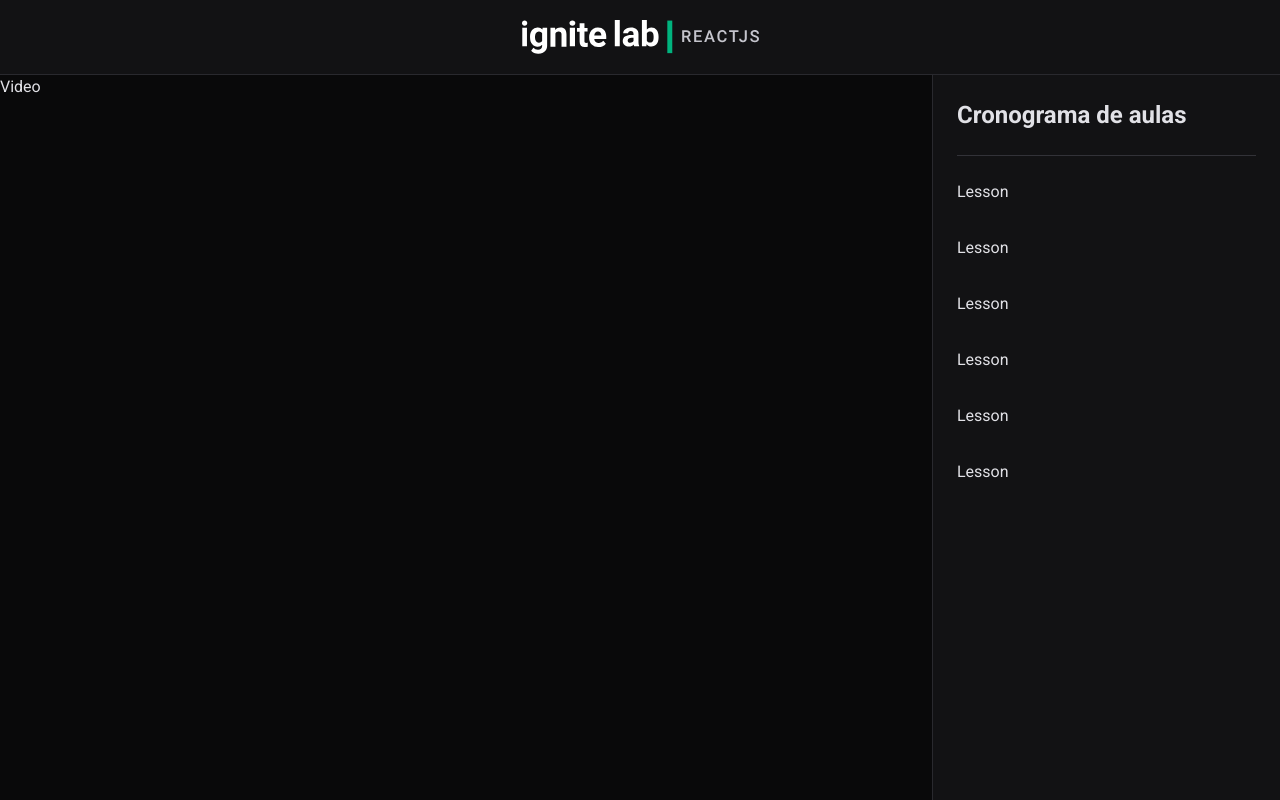
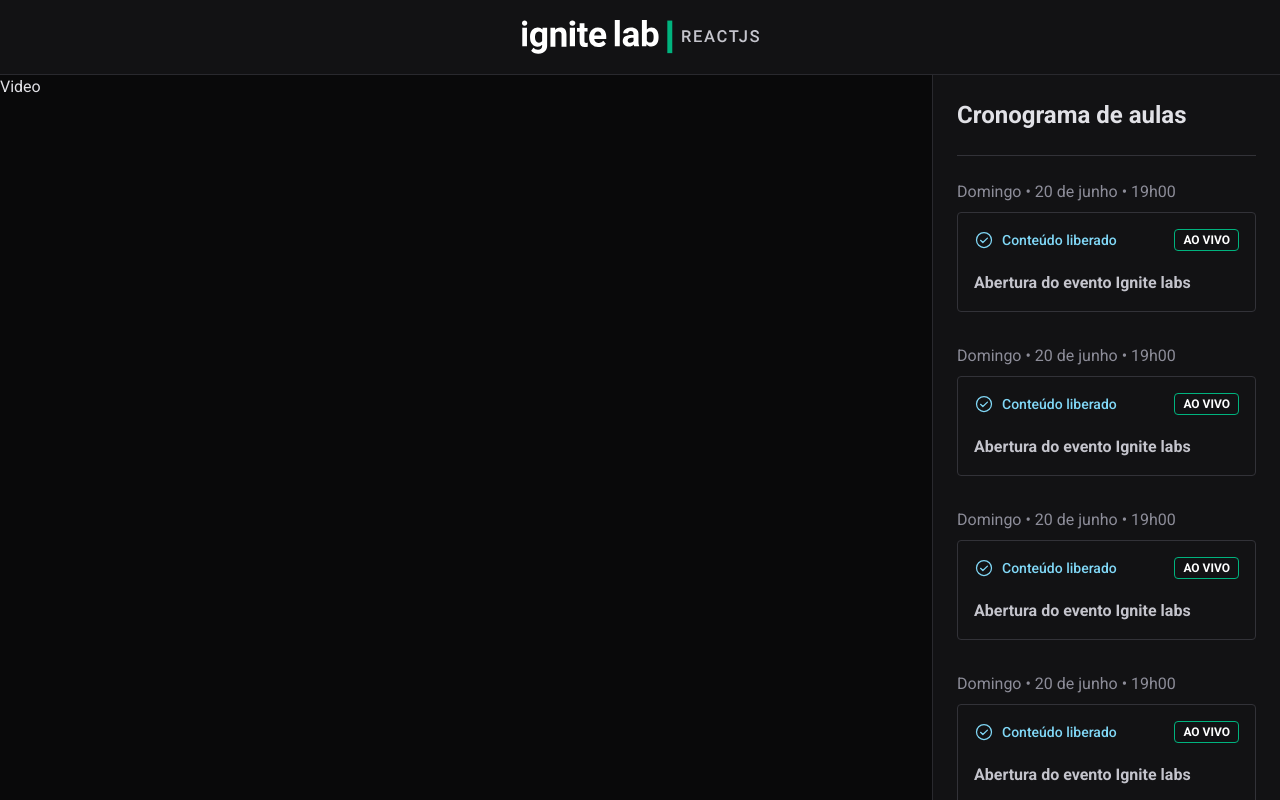
Before and after one commit to gabrielcaiana/ignite-lab-react-js, a React (Vite) app: page / in a window 1280 px wide. Shown: the top 800 px of the page. Built offline with nearby package versions, Linux system fonts and the light colour scheme.

Commit message:
config lesson component

```diff
--- a/src/components/Lesson.tsx
+++ b/src/components/Lesson.tsx
@@ -1,7 +1,26 @@
+import { CheckCircle } from 'phosphor-react'
+
 export function Lesson() {
   return (
-    <div>
-      <p>Lesson</p>
-    </div>
+    <a href="#">
+      <span className="text-gray-300">
+        Domingo • 20 de junho • 19h00
+      </span>
+
+      <div className="rounded border border-gray-500 p-4 mt-2">
+        <header className="flex items-center justify-between">
+          <span className="flex items-center gap-2 text-sm text-blue-500 font-medium">
+            <CheckCircle size={20} />
+            Conteúdo liberado
+          </span>
+          <span className="text-xs rounded px-2 py-[0.125rem] text-white border border-green-300 font-bold">
+            AO VIVO
+          </span>
+        </header>
+        <strong className="text-gray-200 mt-5 block">
+          Abertura do evento Ignite labs
+        </strong>
+      </div>
+    </a>
   )
 }
```
